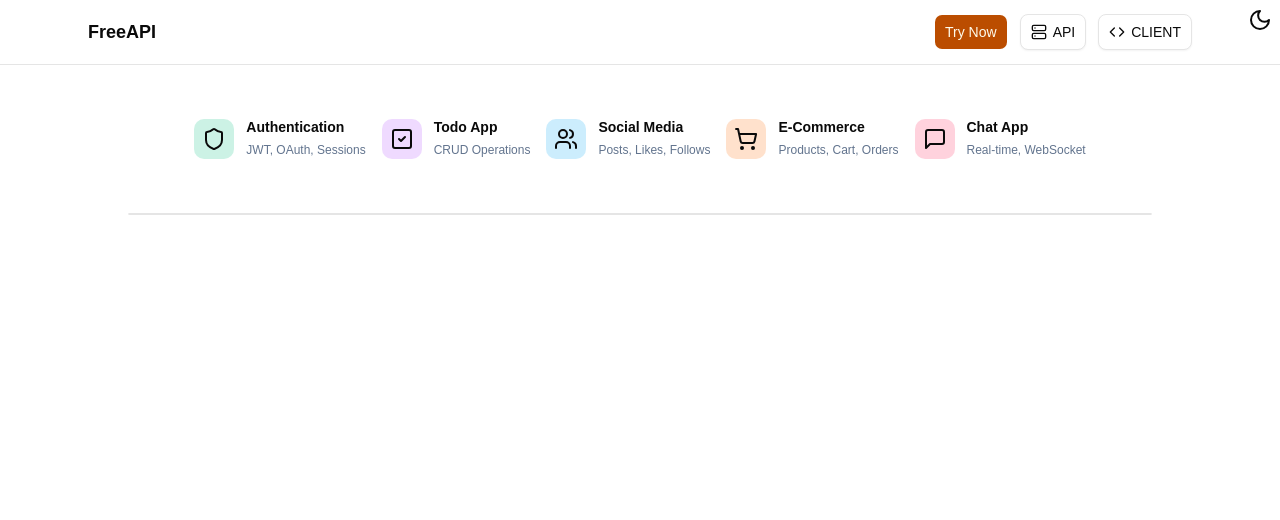
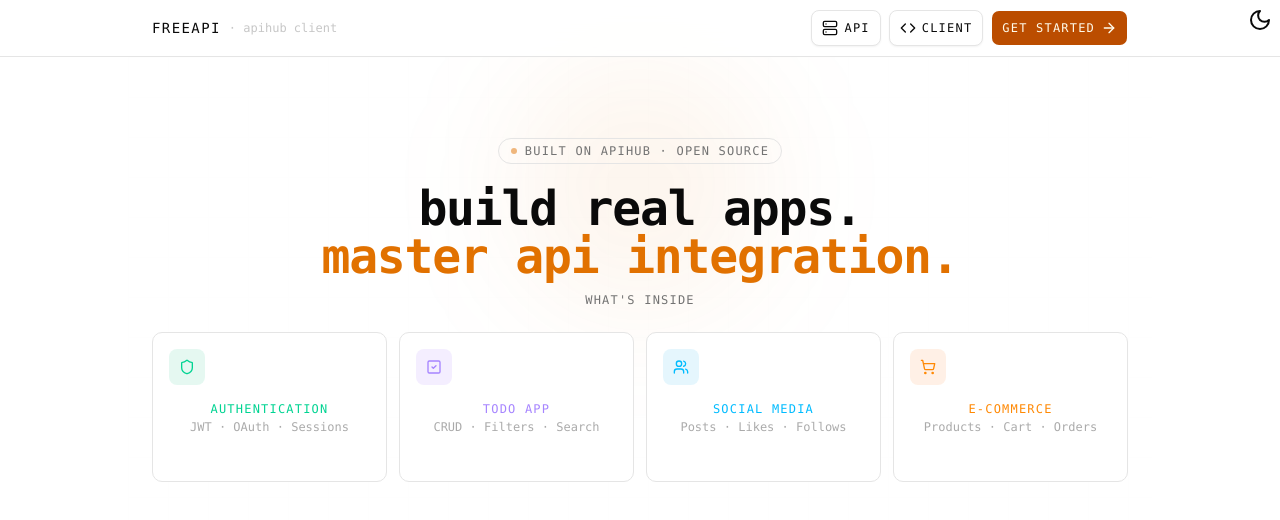
Before and after one commit to ravixraj/app, a SvelteKit app: page / in a window 1280 px wide. Shown: the top 520 px of the page. Built offline with nearby package versions, Linux system fonts and the light colour scheme; no server answers.

Commit message:
feat(meta): integrate svelte-meta-tags for SEO optimization and add meta tag generation functions

```diff
--- a/package.json
+++ b/package.json
@@ -34,6 +34,7 @@
 		"prettier-plugin-tailwindcss": "^0.7.2",
 		"svelte": "^5.54.0",
 		"svelte-check": "^4.4.2",
+		"svelte-meta-tags": "^4.5.2",
 		"sveltekit-superforms": "^2.30.0",
 		"tailwind-merge": "^3.5.0",
 		"tailwind-variants": "^3.2.2",
--- a/src/lib/const.ts
+++ b/src/lib/const.ts
@@ -0,0 +1,67 @@
+import type { MetaTagsProps } from 'svelte-meta-tags';
+
+export const SITE_URL = 'https://freebieapi.vercel.app';
+export const SITE_NAME = 'FreeAPI';
+export const SITE_DESCRIPTION =
+	'A full-featured client application for FreeAPI with authentication, todo management, social media, and e-commerce capabilities.';
+
+export const defaultOgImage = '/og-image.png';
+
+export function createBaseMetaTags(): MetaTagsProps {
+	return {
+		title: SITE_NAME,
+		titleTemplate: `%s | ${SITE_NAME}`,
+		description: SITE_DESCRIPTION,
+		canonical: SITE_URL,
+		openGraph: {
+			type: 'website',
+			locale: 'en_US',
+			url: SITE_URL,
+			siteName: SITE_NAME,
+			images: [
+				{
+					url: `${SITE_URL}${defaultOgImage}`,
+					width: 1200,
+					height: 630,
+					alt: SITE_NAME
+				}
+			]
+		},
+		twitter: {
+			creator: '@eravitw',
+			site: SITE_URL,
+			cardType: 'summary_large_image' as const
+		}
+	};
+}
+
+export function createPageMetaTags(config: {
+	title: string;
+	description?: string;
+	canonical?: string;
+	ogImage?: string;
+}): MetaTagsProps {
+	return {
+		title: config.title,
+		description: config.description ?? SITE_DESCRIPTION,
+		canonical: config.canonical ? `${SITE_URL}${config.canonical}` : undefined,
+		openGraph: {
+			type: 'website',
+			locale: 'en_US',
+			url: SITE_URL,
+			siteName: SITE_NAME,
+			title: config.title,
+			description: config.description,
+			images: config.ogImage
+				? [
+						{
+							url: config.ogImage,
+							width: 1200,
+							height: 630,
+							alt: config.title
+						}
+					]
+				: undefined
+		}
+	};
+}
--- a/src/routes/+layout.server.ts
+++ b/src/routes/+layout.server.ts
@@ -0,0 +1,7 @@
+import type { LayoutServerLoad } from './$types';
+
+export const load: LayoutServerLoad = async ({ locals }) => {
+	return {
+		user: locals.user ?? null
+	};
+};
--- a/src/routes/+layout.svelte
+++ b/src/routes/+layout.svelte
@@ -3,11 +3,16 @@
 	import favicon from '$lib/assets/favicon.svg';
 	import { ModeWatcher } from 'mode-watcher';
 	import AnimatedThemeToggler from '$lib/components/magic/animated-theme-toggler/animated-theme-toggler.svelte';
+	import { MetaTags } from 'svelte-meta-tags';
+	import { createBaseMetaTags } from '$lib/const.js';
 
 	let { children } = $props();
+
+	const baseMetaTags = createBaseMetaTags();
 </script>
 
 <ModeWatcher defaultMode="system" />
+<MetaTags {...baseMetaTags} />
 <svelte:head><link rel="icon" href={favicon} /></svelte:head>
 <main class="h-full w-full antialiased">
 	{@render children()}
--- a/src/routes/+page.svelte
+++ b/src/routes/+page.svelte
@@ -5,92 +5,153 @@
 		Users,
 		ShoppingCart,
 		SquareCheck,
-		MessageSquare,
 		Code,
-		Server
+		Server,
+		ArrowRight
 	} from '@lucide/svelte';
+	import { MetaTags } from 'svelte-meta-tags';
+	import { createPageMetaTags } from '$lib/const.js';
+
+	const metaTags = createPageMetaTags({
+		title: 'Home',
+		description:
+			'FreeAPI Client - A full-featured application with authentication, todo management, social media, and e-commerce built on SvelteKit and FreeAPI.',
+		canonical: '/'
+	});
+
+	const features = [
+		{
+			href: '/auth',
+			icon: Shield,
+			label: 'authentication',
+			sub: 'JWT · OAuth · Sessions',
+			color: 'text-emerald-400',
+			bg: 'bg-emerald-500/10',
+			border: 'hover:border-emerald-500/40'
+		},
+		{
+			href: '/todo',
+			icon: SquareCheck,
+			label: 'todo app',
+			sub: 'CRUD · Filters · Search',
+			color: 'text-violet-400',
+			bg: 'bg-violet-500/10',
+			border: 'hover:border-violet-500/40'
+		},
+		{
+			href: '/social',
+			icon: Users,
+			label: 'social media',
+			sub: 'Posts · Likes · Follows',
+			color: 'text-sky-400',
+			bg: 'bg-sky-500/10',
+			border: 'hover:border-sky-500/40'
+		},
+		{
+			href: '/shop',
+			icon: ShoppingCart,
+			label: 'e-commerce',
+			sub: 'Products · Cart · Orders',
+			color: 'text-orange-400',
+			bg: 'bg-orange-500/10',
+			border: 'hover:border-orange-500/40'
+		}
+	];
 </script>
 
-<nav class="border-b bg-background/80 backdrop-blur">
-	<div class="mx-auto flex h-16 max-w-6xl items-center justify-between px-6">
-		<div class="text-lg font-semibold">FreeAPI</div>
+<!-- ── Navbar ──────────────────────────────────────────── -->
+<nav class="sticky top-0 z-20 border-b border-border bg-background/80 backdrop-blur-md">
+	<div class="mx-auto flex h-14 max-w-5xl items-center justify-between px-6">
+		<div class="flex items-center gap-2">
+			<span class="font-mono text-sm tracking-widest uppercase">freeapi</span>
+			<span class="hidden font-mono text-xs text-muted-foreground opacity-40 sm:block">
+				· apihub client
+			</span>
+		</div>
 
-		<div class="flex gap-3">
-			<Button href="/auth">Try Now</Button>
-			<Button href="https://github.com/hiteshchoudhary/apihub" variant="outline">
-				<Server /><span>API</span>
+		<div class="flex items-center gap-2">
+			<Button
+				href="https://github.com/hiteshchoudhary/apihub"
+				variant="outline"
+				class="gap-1.5 font-mono text-xs tracking-widest uppercase"
+			>
+				<Server class="h-3.5 w-3.5" />
+				api
 			</Button>
-			<Button href="https://github.com/ravirajbhardwaj/app" variant="outline">
-				<Code /><span>CLIENT</span>
+			<Button
+				href="https://github.com/ravirajbhardwaj/app"
+				variant="outline"
+				class="gap-1.5 font-mono text-xs tracking-widest uppercase"
+			>
+				<Code class="h-3.5 w-3.5" />
+				client
+			</Button>
+			<Button href="/auth" class="gap-1.5 font-mono text-xs tracking-widest uppercase">
+				get started
+				<ArrowRight class="h-3.5 w-3.5" />
 			</Button>
 		</div>
 	</div>
 </nav>
 
-<!-- Hero Section -->
-<section class="px-6 py-8">
+<!-- ── Page ───────────────────────────────────────────── -->
+<div class="relative mx-auto max-w-5xl px-6 py-20">
+	<!-- Background grid -->
 	<div
-		class="glass-card group flex cursor-default flex-wrap items-center justify-center gap-4 rounded-xl p-5"
-	>
-		<a href="/auth" class="flex items-center gap-3">
-			<div class="flex h-10 w-10 shrink-0 items-center justify-center rounded-lg bg-emerald-500/20">
-				<Shield />
+		class="pointer-events-none absolute inset-0 opacity-[0.03]"
+		style="background-image: linear-gradient(var(--border) 1px, transparent 1px), linear-gradient(90deg, var(--border) 1px, transparent 1px); background-size: 40px 40px;"
+	></div>
+
+	<!-- Glow -->
+	<div
+		class="pointer-events-none absolute top-0 left-1/2 h-64 w-64 -translate-x-1/2 rounded-full blur-3xl"
+		style="background: oklch(0.666 0.179 58.318 / 0.07);"
+	></div>
+
+	<!-- ── Hero ──────────────────────────────────────────── -->
+	<div class="relative mb-14 text-center">
+		<div class="mb-5 inline-flex items-center gap-2 rounded-full border border-border px-3 py-1">
+			<span class="h-1.5 w-1.5 animate-pulse rounded-full bg-sidebar-primary"></span>
+			<span class="font-mono text-xs tracking-widest text-muted-foreground uppercase">
+				built on apihub · open source
+			</span>
+		</div>
+
+		<h1 class="mb-3 font-mono text-4xl font-bold tracking-tight sm:text-5xl">
+			build real apps.<br />
+			<span class="text-sidebar-primary">master api integration.</span>
+		</h1>
+
+		<div class="relative mb-14">
+			<p class="mb-6 font-mono text-xs tracking-widest text-muted-foreground uppercase">
+				what's inside
+			</p>
+
+			<div class="grid grid-cols-2 gap-3 sm:grid-cols-3 lg:grid-cols-4">
+				{#each features as f}
+					<a
+						href={f.href}
+						class="group flex flex-col gap-4 rounded-lg border border-border bg-card p-4 transition-all duration-200 {f.border} hover:bg-accent"
+					>
+						<div class="flex h-9 w-9 items-center justify-center rounded-md {f.bg}">
+							<f.icon class="{f.color} h-4 w-4" />
+						</div>
+						<div class="flex flex-col gap-0.5">
+							<span class="font-mono text-xs tracking-widest uppercase {f.color}">
+								{f.label}
+							</span>
+							<span class="font-mono text-xs text-muted-foreground opacity-60">
+								{f.sub}
+							</span>
+						</div>
+						<ArrowRight
+							class="mt-auto h-3.5 w-3.5 -translate-x-1 text-muted-foreground opacity-0 transition-all duration-200 group-hover:translate-x-0 group-hover:opacity-60"
+						/>
+					</a>
+				{/each}
 			</div>
-			<div class="min-w-0">
-				<h4 class="font-display text-sm font-semibold">Authentication</h4>
-				<span class="text-xs text-slate-500">JWT, OAuth, Sessions</span>
-			</div>
-		</a>
-
-		<a href="/todo" class="flex items-center gap-3">
-			<div class="flex h-10 w-10 shrink-0 items-center justify-center rounded-lg bg-purple-500/20">
-				<SquareCheck />
-			</div>
-			<div class="min-w-0">
-				<h4 class="font-display text-sm font-semibold">Todo App</h4>
-				<span class="text-xs text-slate-500">CRUD Operations</span>
-			</div>
-		</a>
-
-		<a href="/social" class="flex items-center gap-3">
-			<div class="flex h-10 w-10 shrink-0 items-center justify-center rounded-lg bg-sky-500/20">
-				<Users />
-			</div>
-			<div class="min-w-0">
-				<h4 class="font-display text-sm font-semibold">Social Media</h4>
-				<span class="text-xs text-slate-500">Posts, Likes, Follows</span>
-			</div>
-		</a>
-
-		<a href="/shop" class="flex items-center gap-3">
-			<div class="flex h-10 w-10 shrink-0 items-center justify-center rounded-lg bg-orange-500/20">
-				<ShoppingCart />
-			</div>
-			<div class="min-w-0">
-				<h4 class="font-display text-sm font-semibold">E-Commerce</h4>
-				<span class="text-xs text-slate-500">Products, Cart, Orders</span>
-			</div>
-		</a>
-
-		<a href="/chat" class="flex items-center gap-3">
-			<div class="flex h-10 w-10 shrink-0 items-center justify-center rounded-lg bg-rose-500/20">
-				<MessageSquare />
-			</div>
-			<div class="min-w-0">
-				<h4 class="font-display text-sm font-semibold">Chat App</h4>
-				<span class="text-xs text-slate-500">Real-time, WebSocket</span>
-			</div>
-		</a>
-	</div>
-</section>
-
-<!-- Video Showcase Section -->
-<section class="pb- px-6">
-	<div class="mx-auto max-w-5xl">
-		<div class="overflow-hidden rounded-2xl border bg-card shadow-lg">
-			<!-- <video class="h-full w-full" controls autoplay muted loop playsinline>
-				<source src="/videos/demo.mp4" type="video/mp4" />
-			</video> -->
 		</div>
 	</div>
-</section>
+</div>
+
+<MetaTags {...metaTags} />
```
Also changed, not shown: 1 other file (tests, documents, lock files or other folders).
